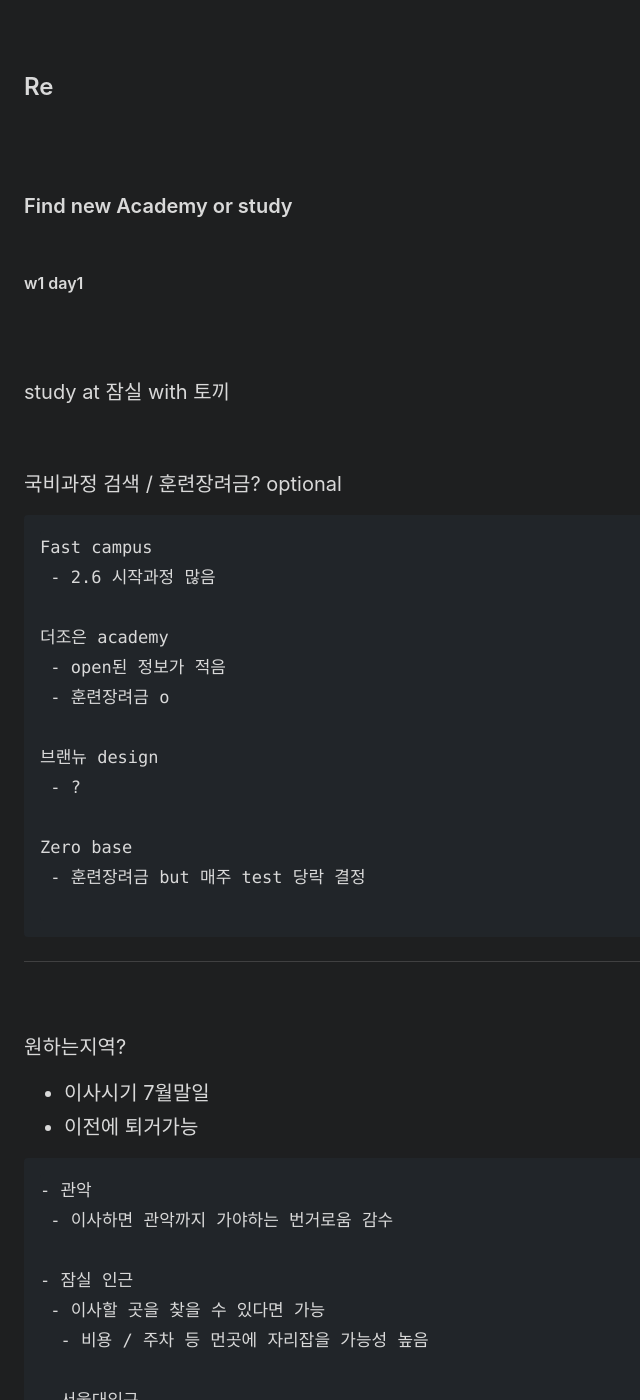
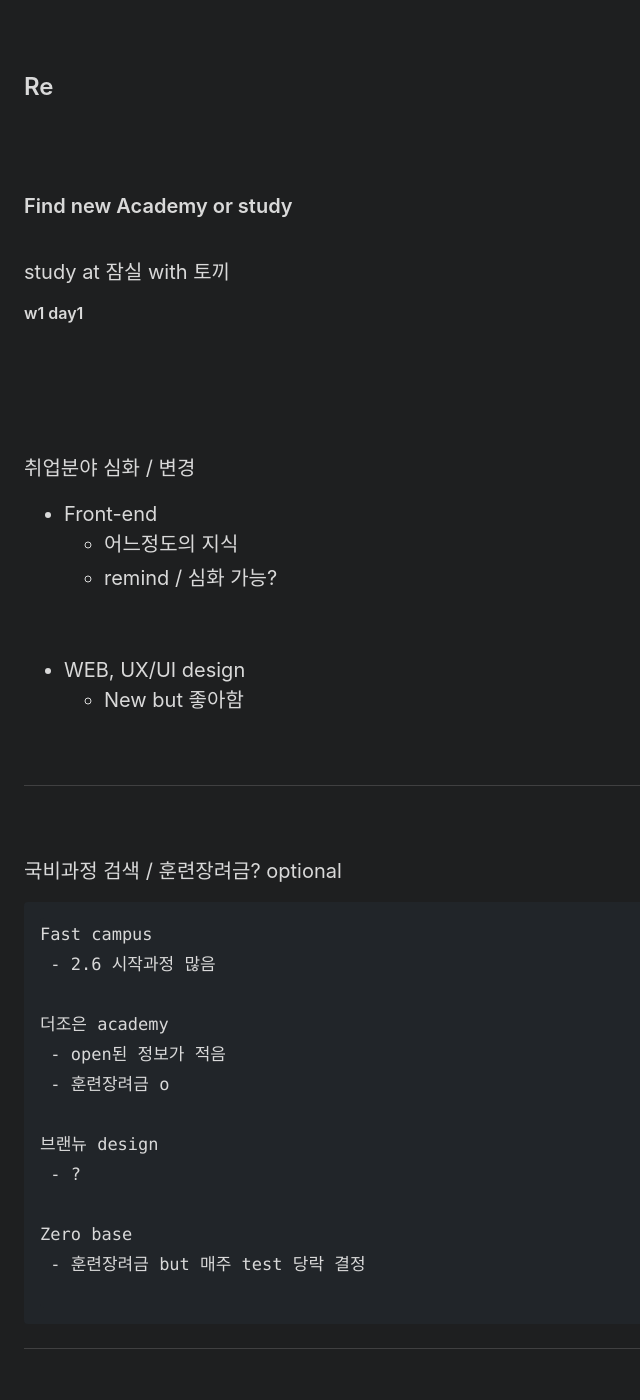
Before and after one commit to Dev-Dotoli/dev-dotoli.github.com, a Jekyll site: the page built from _posts/2023-02-05-Re.md, in a window 1280 px wide and 1400 px high, scrolled down 219 px. Shown: the whole window, without its empty margins (0-640 px from the left). Built offline with Jekyll 4.4.1, drawn with Linux system fonts in a browser that asks for light colours.

Commit message:
Add: contents about 분야

```diff
--- a/_posts/2023-02-05-Re.md
+++ b/_posts/2023-02-05-Re.md
@@ -11,15 +11,30 @@ title: Re
 
 ### Find new Academy or study
 
-<br>
+<br> study at 잠실 with 토끼
 
 #### w1 day1
 
 <br><br>
 
-study at 잠실 with 토끼
+<br>
+
+취업분야 심화 / 변경
+
+- Front-end
+  - 어느정도의 지식
+  - remind / 심화 가능?
 
 <br>
+
+- WEB, UX/UI design
+  - New but 좋아함
+
+<br>
+
+---
+
+<Br>
 
 국비과정 검색 / 훈련장려금? optional
 
```
Also changed, not shown: other parts of _posts/2023-02-05-Re.md (+1 -1 lines).
